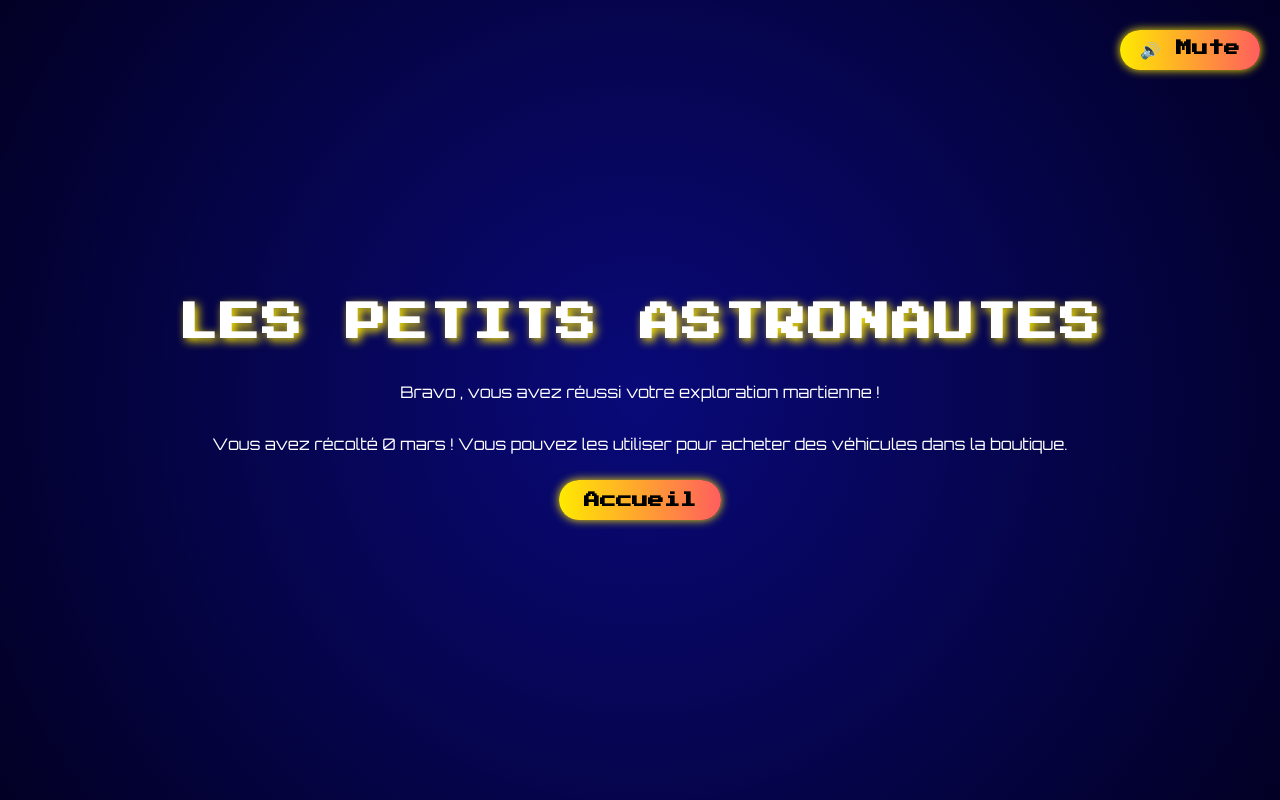
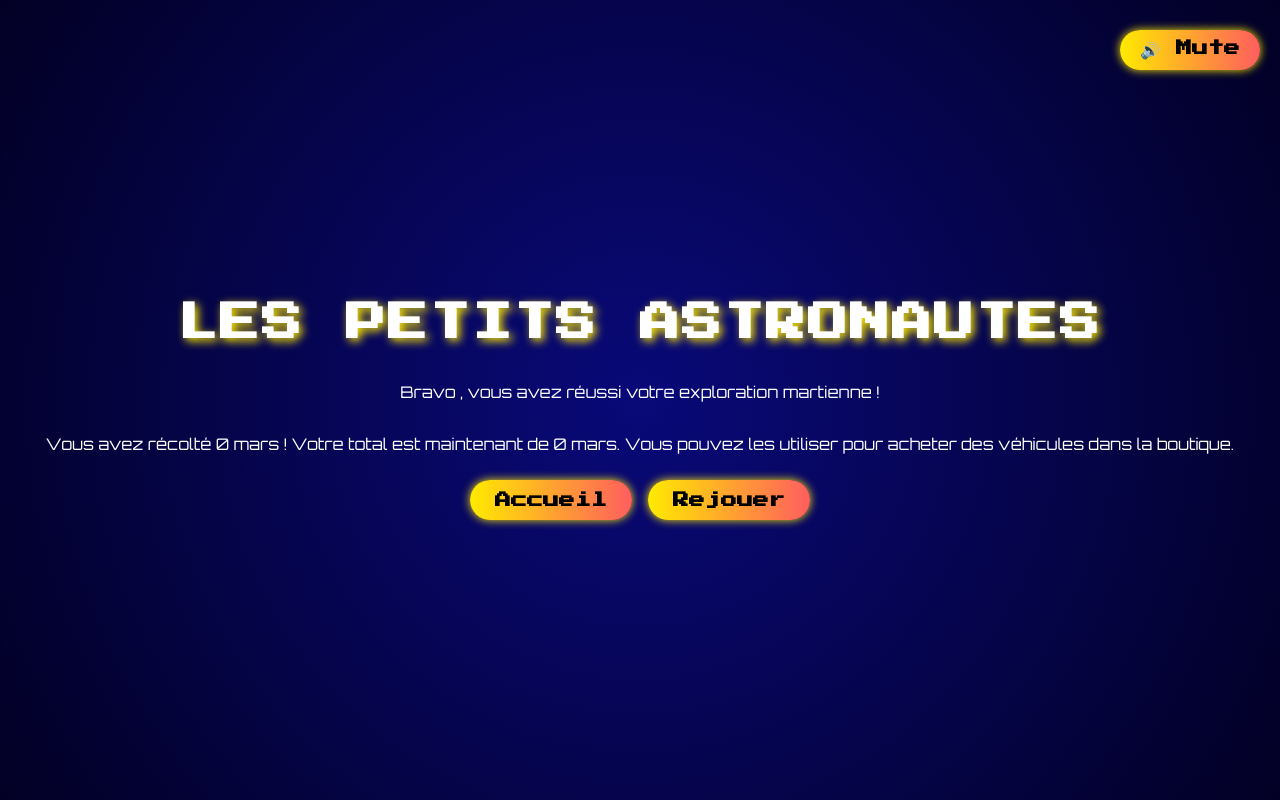
Before and after one commit to eliotpp1/Mars, a React (Vite) app in the folder front/: page /gameover in a window 1280 px wide. Built offline with nearby package versions, Linux system fonts and the light colour scheme; no server answers.

Commit message:
gameover

```diff
--- a/front/src/components/EndGame.jsx
+++ b/front/src/components/EndGame.jsx
@@ -5,7 +5,8 @@ import { useSound } from "../context/SoundContext";
 const EndGame = () => {
   const navigate = useNavigate();
   const [playerName, setPlayerName] = useState("");
-  const [mars, setMars] = useState(0);
+  const [marsGained, setMarsGained] = useState(0); // Points gagnés cette partie
+  const [totalMars, setTotalMars] = useState(0); // Total des mars en localStorage
   const { isMuted } = useSound();
   const gameOver = new Audio("/assets/sounds/gameover.mp3");
 
@@ -14,18 +15,44 @@ const EndGame = () => {
     const marsStorage = localStorage.getItem("mars");
     const startTime = localStorage.getItem("startTime");
 
+    console.log("startTime", startTime);
+    console.log("scoreCalculated", localStorage.getItem("scoreCalculated"));
+
     if (startTime) {
       const elapsedTime = Math.floor((Date.now() - parseInt(startTime)) / 1000); // Temps en secondes
-      localStorage.setItem("time", elapsedTime);
+      const scoreCalculated = localStorage.getItem("scoreCalculated");
 
-      // Calcul du score
-      const marsPoints = Math.floor((1000 / elapsedTime) * 1000);
-      const newMars = marsStorage
-        ? parseInt(marsStorage) + marsPoints
-        : marsPoints;
-      localStorage.setItem("mars", newMars);
+      if (!scoreCalculated || scoreCalculated === "false") {
+        // Calcul du score (entre 150 et ~2000)
+        const marsPoints = Math.max(
+          150,
+          Math.floor(2000 / (1 + elapsedTime / 30))
+        );
+        const newMars = marsStorage
+          ? parseInt(marsStorage, 10) + marsPoints
+          : marsPoints;
 
-      setMars(marsPoints);
+        // Mettre à jour localStorage
+        localStorage.setItem("mars", newMars);
+        localStorage.setItem("time", elapsedTime);
+        localStorage.setItem("scoreCalculated", "true");
+
+        // Définir les points gagnés et le total
+        setMarsGained(marsPoints); // Points gagnés cette partie
+        setTotalMars(newMars); // Total cumulé
+      } else {
+        // Si déjà calculé, récupérer les points gagnés de cette partie depuis le temps écoulé
+        const marsPoints = Math.max(
+          150,
+          Math.floor(2000 / (1 + elapsedTime / 30))
+        );
+        setMarsGained(marsPoints); // Afficher les points gagnés
+        setTotalMars(parseInt(marsStorage, 10) || 0); // Afficher le total
+      }
+    } else {
+      // Si startTime n'existe pas, aucun point gagné cette partie
+      setMarsGained(0);
+      setTotalMars(parseInt(marsStorage, 10) || 0); // Total existant
     }
 
     setPlayerName(name);
@@ -38,15 +65,26 @@ const EndGame = () => {
     }
   }, [isMuted]);
 
+  // Fonction pour rejouer
+  const handleReplay = () => {
+    localStorage.setItem("scoreCalculated", "false"); // Réinitialiser pour une nouvelle partie
+    localStorage.setItem("startTime", Date.now().toString()); // Nouveau temps de départ
+    navigate("/terre");
+  };
+
   return (
     <div className="gameover-container">
       <h1>Les petits astronautes</h1>
       <p>Bravo {playerName}, vous avez réussi votre exploration martienne !</p>
       <p>
-        Vous avez récolté {mars} mars ! Vous pouvez les utiliser pour acheter
-        des véhicules dans la boutique.
+        Vous avez récolté {marsGained} mars ! Votre total est maintenant de{" "}
+        {totalMars} mars. Vous pouvez les utiliser pour acheter des véhicules
+        dans la boutique.
       </p>
-      <button onClick={() => navigate("/vehicles")}>Accueil</button>
+      <div style={{ display: "flex", justifyContent: "center", gap: "1rem" }}>
+        <button onClick={() => navigate("/vehicles")}>Accueil</button>
+        <button onClick={handleReplay}>Rejouer</button>
+      </div>
     </div>
   );
 };
--- a/front/src/components/Shop.tsx
+++ b/front/src/components/Shop.tsx
@@ -10,7 +10,7 @@ const UNLOCKED_VEHICLES_KEY = "unlockedVehicles";
 const Shop = () => {
   const [vehicles, setVehicles] = useState([]);
   const [mars, setMars] = useState(() => {
-    return parseInt(localStorage.getItem(CREDITS_KEY), 10) || 100;
+    return parseInt(localStorage.getItem(CREDITS_KEY), 10) || 0;
   });
   const [unlockedVehicles, setUnlockedVehicles] = useState(() => {
     const storedVehicles = JSON.parse(
--- a/front/src/components/Vehicles.jsx
+++ b/front/src/components/Vehicles.jsx
@@ -264,11 +264,11 @@ const Vehicles = () => {
     }
 
     // Enregistrer le temps de départ en millisecondes
-    localStorage.setItem("startTime", Date.now());
+    localStorage.setItem("startTime", Date.now().toString()); // Toujours une chaîne
+    localStorage.setItem("scoreCalculated", "false");
 
     setTimeout(() => navigate("/terre"), 1000);
   };
-
   const goToShop = () => {
     if (!isMuted) {
       audioRef.current.currentTime = 0; // Réinitialiser pour éviter le chevauchement
```
